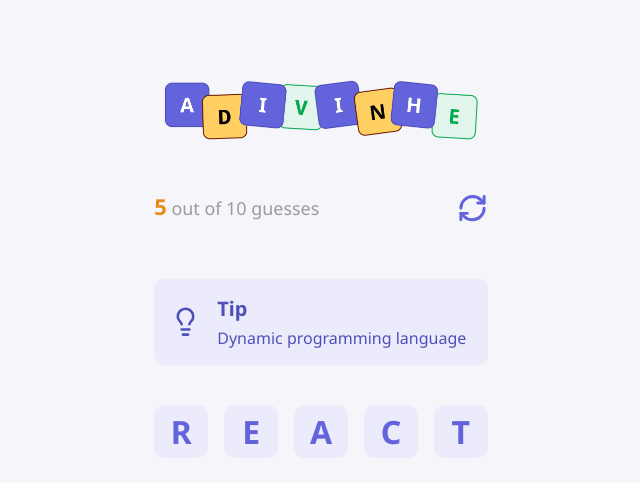
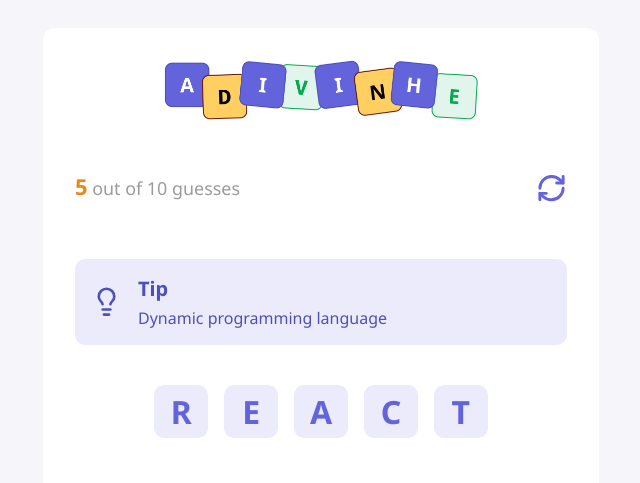
Before and after one commit to loboganng/Word_Guessing, a React (Vite) app in the folder guessing-game/: page / in a window 1280 px wide. Shown: the part 111-594 px from the top of the page, without its empty margins (319-959 px from the left). Built offline with nearby package versions, Linux system fonts and the light colour scheme.

Commit message:
feat: Styling the main card

```diff
--- a/guessing-game/src/app.module.css
+++ b/guessing-game/src/app.module.css
@@ -7,7 +7,14 @@
   align-items: center;
 }
 
-.container
+.container main {
+  width: 556px;
+
+  background-color: #ffffff;
+  padding: 2rem;
+  padding-bottom: 4.5rem;
+  border-radius: 0.75rem;
+}
 
 .word{
   width: 100%;
```
